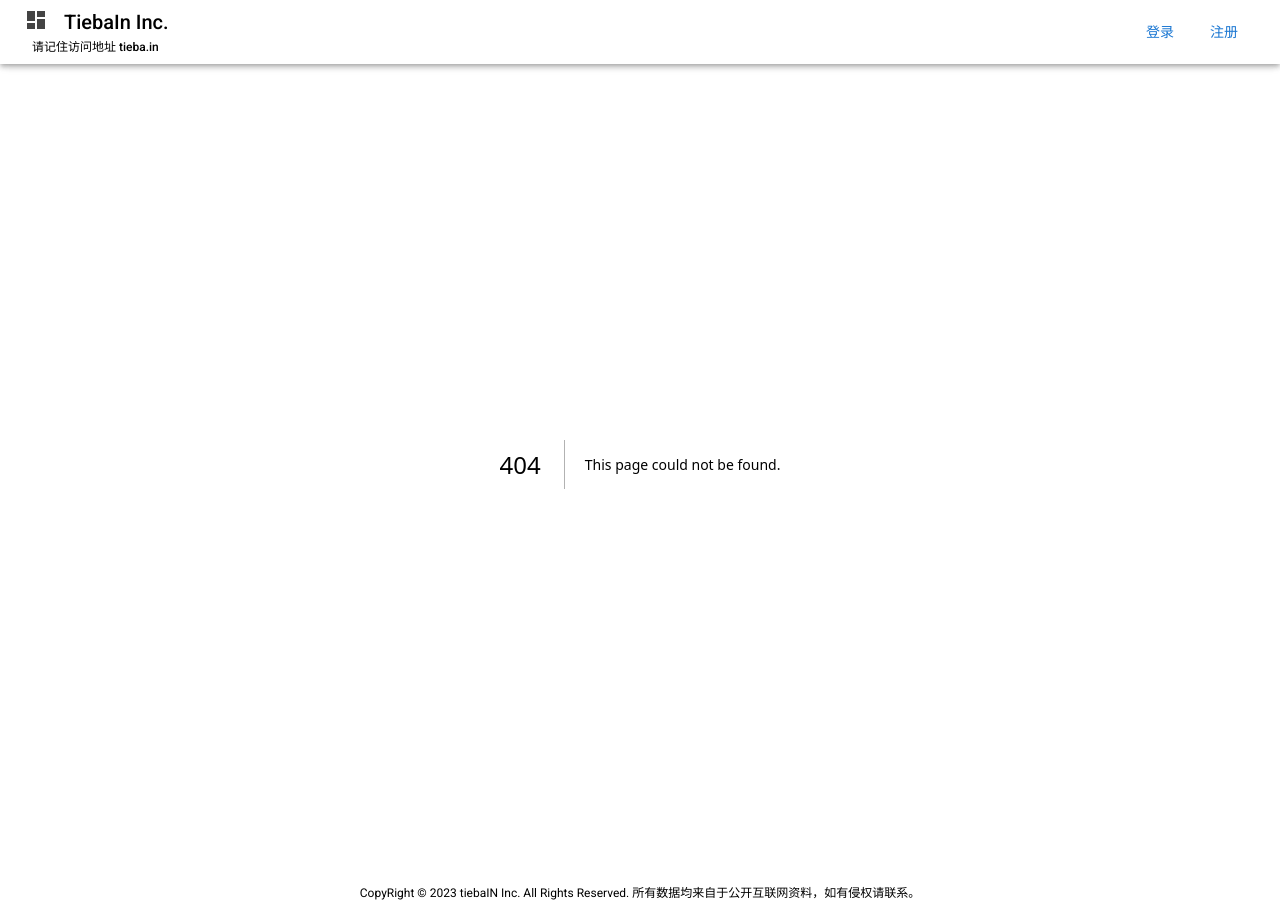
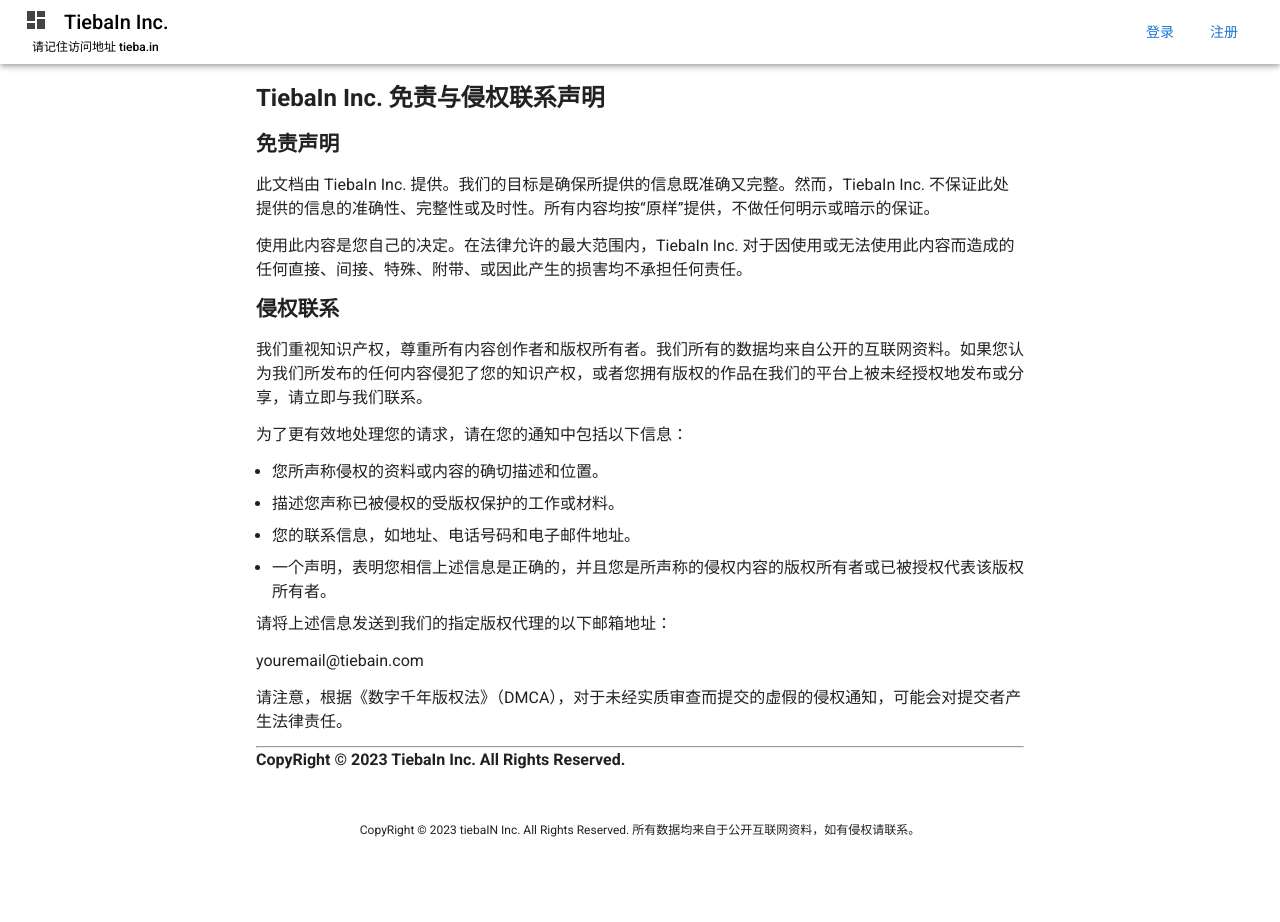
Before and after one commit to XiaTiaoQAQ/tieba818-nextjs, a Next.js app: page /contact-us in a window 1280 px wide. Before the commit this address had no page. After the commit the page ends 859 px from the top, so only its background shows below. Built offline with nearby package versions, Linux system fonts and the light colour scheme.

Commit message:
1. 新增联系我们页面

```diff
--- /dev/null
+++ b/app/contact-us/page.js
@@ -0,0 +1,36 @@
+import {TiebaInArticle} from "@/components/TiebaInArticle";
+
+export default function ContactUsPage() {
+    const markdown = `
+# TiebaIn Inc. 免责与侵权联系声明
+## 免责声明
+
+此文档由 TiebaIn Inc. 提供。我们的目标是确保所提供的信息既准确又完整。然而，TiebaIn Inc. 不保证此处提供的信息的准确性、完整性或及时性。所有内容均按“原样”提供，不做任何明示或暗示的保证。
+
+使用此内容是您自己的决定。在法律允许的最大范围内，TiebaIn Inc. 对于因使用或无法使用此内容而造成的任何直接、间接、特殊、附带、或因此产生的损害均不承担任何责任。
+
+## 侵权联系
+
+我们重视知识产权，尊重所有内容创作者和版权所有者。我们所有的数据均来自公开的互联网资料。如果您认为我们所发布的任何内容侵犯了您的知识产权，或者您拥有版权的作品在我们的平台上被未经授权地发布或分享，请立即与我们联系。
+
+为了更有效地处理您的请求，请在您的通知中包括以下信息：
+
+- 您所声称侵权的资料或内容的确切描述和位置。
+- 描述您声称已被侵权的受版权保护的工作或材料。
+- 您的联系信息，如地址、电话号码和电子邮件地址。
+- 一个声明，表明您相信上述信息是正确的，并且您是所声称的侵权内容的版权所有者或已被授权代表该版权所有者。
+
+请将上述信息发送到我们的指定版权代理的以下邮箱地址：
+
+[youremail@tiebain.com](mailto:youremail@tiebain.com)
+
+请注意，根据《数字千年版权法》（DMCA），对于未经实质审查而提交的虚假的侵权通知，可能会对提交者产生法律责任。
+
+---
+
+**CopyRight © 2023 TiebaIn Inc. All Rights Reserved.**
+    `
+    return (
+        <TiebaInArticle markdown={markdown}/>
+    );
+}
--- a/app/layout.js
+++ b/app/layout.js
@@ -21,6 +21,7 @@
 const FooterBar = () => {
     return (
         <footer>
+            <Link href="/contact-us">
                 <div style={
                     {
                         display: 'flex',
@@ -37,6 +38,7 @@
                 }>
                     CopyRight © 2023 tiebaIN Inc. All Rights Reserved. 所有数据均来自于公开互联网资料，如有侵权请联系。
                 </div>
+            </Link>
         </footer>
     )
 }
--- /dev/null
+++ b/components/TiebaInArticle.js
@@ -0,0 +1,55 @@
+import {Box} from "@mui/material";
+import ReactMarkdown from "react-markdown";
+import React from "react";
+
+export function TiebaInArticle({markdown}) {
+    return (
+        <Box sx={{display: 'flex', justifyContent: 'center'}}>
+            <Box sx={{width: '100%', maxWidth: 800,
+                padding: '1rem',
+                // 行间距
+                '& p': {
+                    marginBottom: '0.8rem',
+                },
+                // 标题
+                '& h1': {
+                    fontSize: '1.5rem',
+                    fontWeight: 'bold',
+                    marginBottom: '0.8rem',
+                },
+                '& h2': {
+                    fontSize: '1.3rem',
+                    fontWeight: 'bold',
+                    marginBottom: '0.8rem',
+                },
+                '& h3': {
+                    fontSize: '1.1rem',
+                    fontWeight: 'bold',
+                    marginBottom: '0.8rem',
+                },
+                // code 块
+                '& pre': {
+                    backgroundColor: '#f5f5f5',
+                    padding: '0.5rem',
+                    borderRadius: '0.5rem',
+                    overflow: 'auto',
+                },
+                // 行内代码
+                '& code': {
+                    backgroundColor: '#f5f5f5',
+                    padding: '0.2rem',
+                    borderRadius: '0.2rem',
+                },
+                // li
+                '& li': {
+                    marginBottom: '0.5rem',
+                    marginLeft: '1rem',
+                },
+            }}>
+                <ReactMarkdown>
+                    {markdown}
+                </ReactMarkdown>
+            </Box>
+        </Box>
+    )
+}
```
Also changed, not shown: app/guide/page.js (+2 -42 lines). Lines whose indentation alone changed are shown as unchanged.
